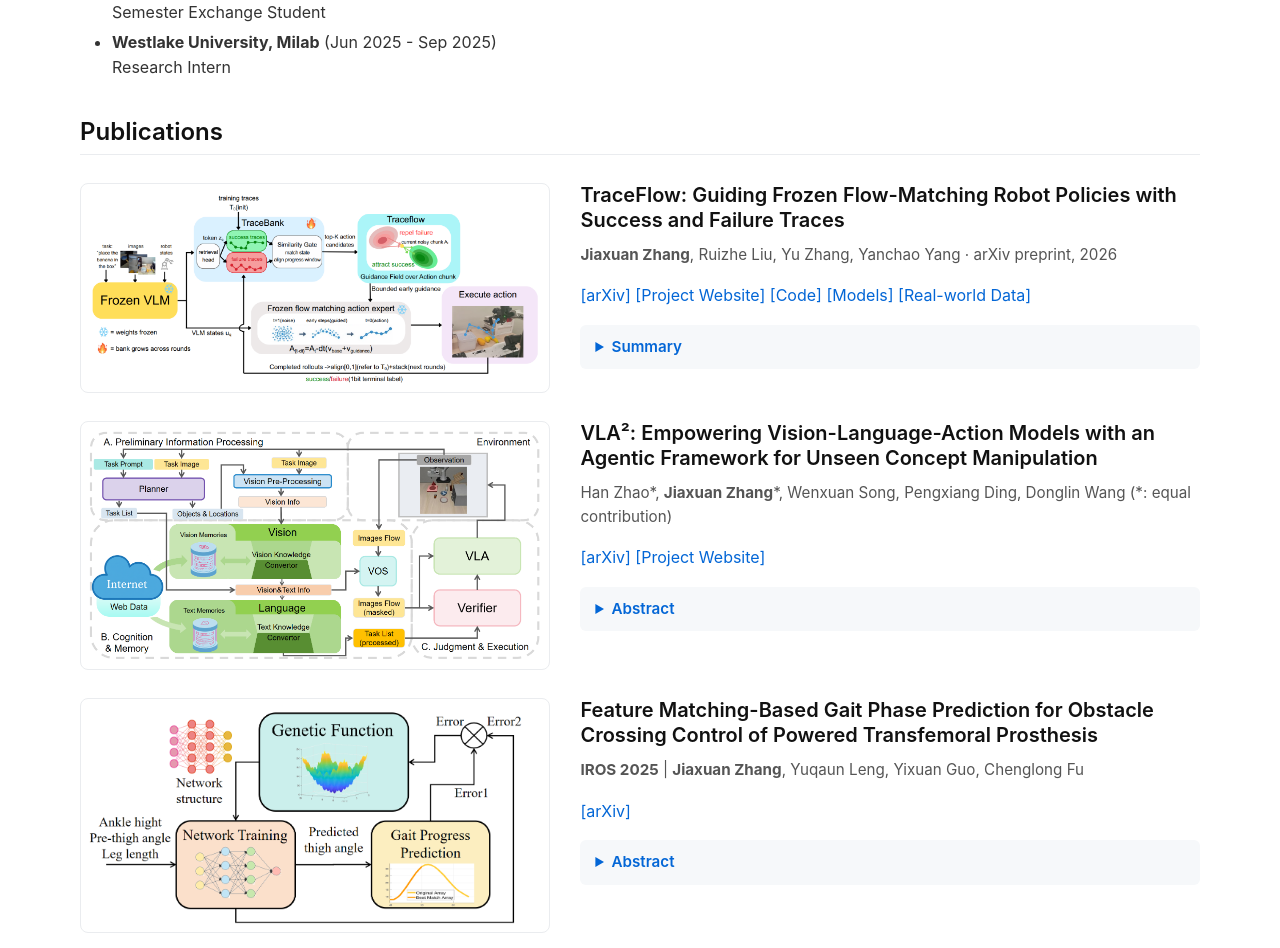
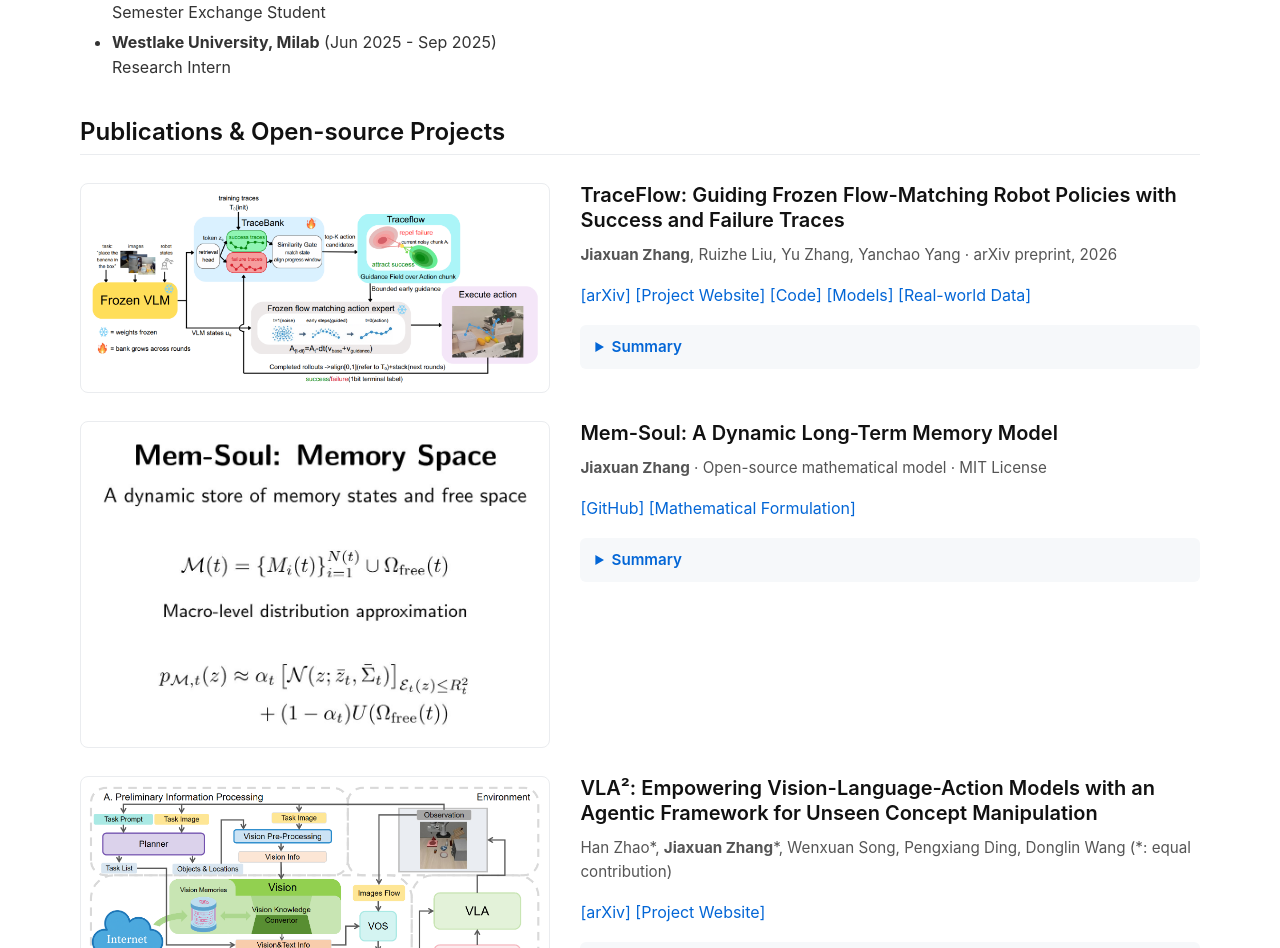
Before and after one commit to zhangjiaxuan-Xuan/zhangjiaxuan-Xuan.github.io, a plain HTML site: page index.html in a window 1280 px wide. Shown: the part 844-1792 px from the top of the page. Drawn offline with Linux system fonts and the light colour scheme.

Commit message:
Showcase Mem-Soul mathematical model between TraceFlow and VLA2

```diff
--- a/index.html
+++ b/index.html
@@ -331,7 +331,7 @@
       <li><strong>Westlake University, Milab</strong> (Jun 2025 - Sep 2025)<br>Research Intern</li>
     </ul>
 
-    <h2>Publications</h2>
+    <h2>Publications &amp; Open-source Projects</h2>
     <article class="publication">
       <a class="publication-preview" href="static/images/traceflow-method.png" target="_blank" rel="noopener noreferrer" aria-label="View traceflow method overview">
         <img src="static/images/traceflow-method.png" alt="traceflow method overview" loading="lazy">
@@ -345,6 +345,19 @@
       <a href="https://modelscope.ai/models/JoeyXuan/traceflow-models" target="_blank" rel="noopener noreferrer">[Models]</a>
       <a href="https://www.modelscope.ai/datasets/JoeyXuan/traceflow-realworld" target="_blank" rel="noopener noreferrer">[Real-world Data]</a></p>
     <details><summary>Summary</summary><p>TraceFlow turns progress-aligned successful and failed action traces into bounded early guidance for a frozen flow-matching action expert. Its TraceBank starts from task-training traces and can stack the robot's own deployment rollouts using only terminal success/failure labels, without policy weight updates or a learned critic. Simulation and real-robot experiments show task-dependent gains; stacking benefits are finite rather than monotonic.</p></details>
+      </div>
+    </article>
+
+    <article class="publication">
+      <a class="publication-preview" href="static/images/memsoul-memoryspace.svg" target="_blank" rel="noopener noreferrer" aria-label="View the Mem-Soul memory-space definition">
+        <img src="static/images/memsoul-memoryspace.png" alt="Mem-Soul memory-space definition: memory states together with free space, and a dynamic distribution approximation" loading="lazy">
+      </a>
+      <div class="publication-body">
+        <h3>Mem-Soul: A Dynamic Long-Term Memory Model</h3>
+        <p class="pub-meta"><strong>Jiaxuan Zhang</strong> · Open-source mathematical model · MIT License</p>
+        <p><a href="https://github.com/zhangjiaxuan-Xuan/Mem-soul" target="_blank" rel="noopener noreferrer">[GitHub]</a>
+          <a href="https://github.com/zhangjiaxuan-Xuan/Mem-soul/blob/main/docs/zh-CN/mem-base-concept.md" target="_blank" rel="noopener noreferrer">[Mathematical Formulation]</a></p>
+        <details><summary>Summary</summary><p>Mem-Soul explores long-term memory as a continuous dynamical system rather than a static database. Its memory space combines structured memory states with a free region, linking local retrieval, continuous writing, and forgetting through an evolving distribution and boundary. This MIT-licensed project shares mathematical concepts and research notes, not a formal publication or a validated complete system.</p></details>
       </div>
     </article>
 
@@ -400,7 +413,7 @@
       <li><strong>西湖大学 Milab</strong> (2025.06 - 2025.09)<br>实习生</li>
     </ul>
 
-    <h2>学术发表 (Publications)</h2>
+    <h2>学术发表与开源项目 (Publications &amp; Open-source Projects)</h2>
     <article class="publication">
       <a class="publication-preview" href="static/images/traceflow-method.png" target="_blank" rel="noopener noreferrer" aria-label="View traceflow method overview">
         <img src="static/images/traceflow-method.png" alt="traceflow method overview" loading="lazy">
@@ -414,6 +427,19 @@
       <a href="https://modelscope.ai/models/JoeyXuan/traceflow-models" target="_blank" rel="noopener noreferrer">[模型]</a>
       <a href="https://www.modelscope.ai/datasets/JoeyXuan/traceflow-realworld" target="_blank" rel="noopener noreferrer">[真机数据]</a></p>
     <details><summary>工作简介</summary><p>TraceFlow 将进度对齐的成功与失败动作经验转化为有界的早期引导，作用于冻结的流匹配动作专家。TraceBank 从任务训练轨迹初始化，后续仅凭终局成功或失败标签堆叠机器人自己的部署轨迹，无需更新策略权重或训练价值评估器。仿真和真机实验展示了任务相关的增益，而堆叠收益有限，并非单调增长。</p></details>
+      </div>
+    </article>
+
+    <article class="publication">
+      <a class="publication-preview" href="static/images/memsoul-memoryspace.svg" target="_blank" rel="noopener noreferrer" aria-label="查看 Mem-Soul 记忆空间定义">
+        <img src="static/images/memsoul-memoryspace.png" alt="Mem-Soul 记忆空间定义：记忆状态与空白区域，以及动态分布近似" loading="lazy">
+      </a>
+      <div class="publication-body">
+        <h3>Mem-Soul：动态长期记忆数学模型</h3>
+        <p class="pub-meta"><strong>Jiaxuan Zhang</strong> · 开源数学模型 · MIT 许可证</p>
+        <p><a href="https://github.com/zhangjiaxuan-Xuan/Mem-soul" target="_blank" rel="noopener noreferrer">[GitHub]</a>
+          <a href="https://github.com/zhangjiaxuan-Xuan/Mem-soul/blob/main/docs/zh-CN/mem-base-concept.md" target="_blank" rel="noopener noreferrer">[数学定义与推导]</a></p>
+        <details><summary>项目简介</summary><p>Mem-Soul 探索将长期记忆视为连续动态系统，而非静态数据库。其记忆空间由结构化记忆状态与空白区域组成，通过动态分布和遗忘边界联系局部检索、持续写入与遗忘。项目以 MIT 许可证开放数学构想和研究笔记，目前并非正式学术发表或已经验证的完整系统。</p></details>
       </div>
     </article>
 
```
Also changed, not shown: static/images/memsoul-memoryspace.png (added), static/images/memsoul-memoryspace.svg (added).
